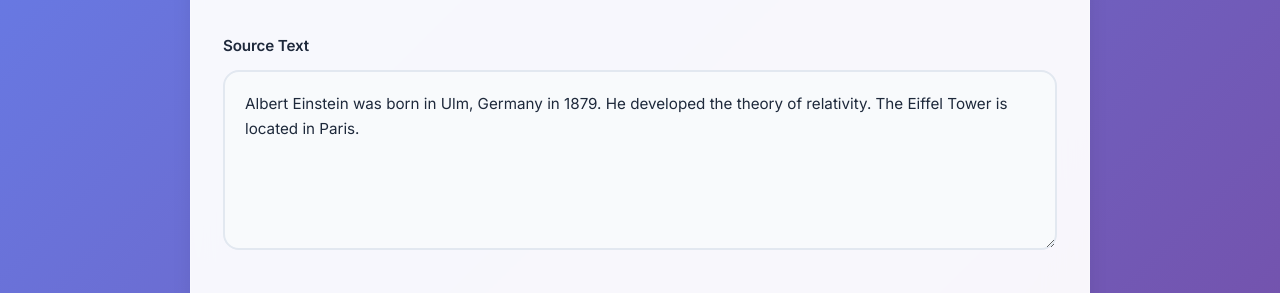
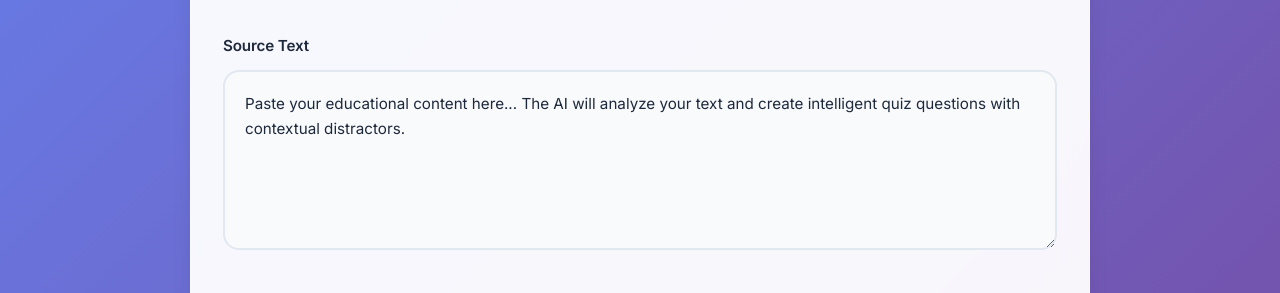
Before and after one commit to harneesh/QuizGenerator, a plain HTML site: page index.html in a window 1280 px wide. Shown: the part 243-536 px from the top of the page. Drawn offline with Linux system fonts and the light colour scheme.

Commit message:
Update index.html

```diff
--- a/index.html
+++ b/index.html
@@ -3,7 +3,7 @@
 <head>
 <meta charset="UTF-8" />
 <meta name="viewport" content="width=device-width, initial-scale=1" />
-<title>Quiz Generator with Single Blank Support</title>
+<title>Quiz GeneratorSupport</title>
 <style>
   @import url('https://fonts.googleapis.com/css2?family=Inter:wght@300;400;500;600;700&display=swap');
 
@@ -415,7 +415,7 @@
   <div class="content">
     <div class="input-group">
       <label for="inputText">Source Text</label>
-      <textarea id="inputText" placeholder="Paste your educational content here... The AI will analyze your text and create intelligent quiz questions with contextual distractors.">Albert Einstein was born in Ulm, Germany in 1879. He developed the theory of relativity. The Eiffel Tower is located in Paris.</textarea>
+      <textarea id="inputText" placeholder="Paste your educational content here... The AI will analyze your text and create intelligent quiz questions with contextual distractors.">Paste your educational content here... The AI will analyze your text and create intelligent quiz questions with contextual distractors.</textarea>
     </div>
 
     <div class="input-group">
```
